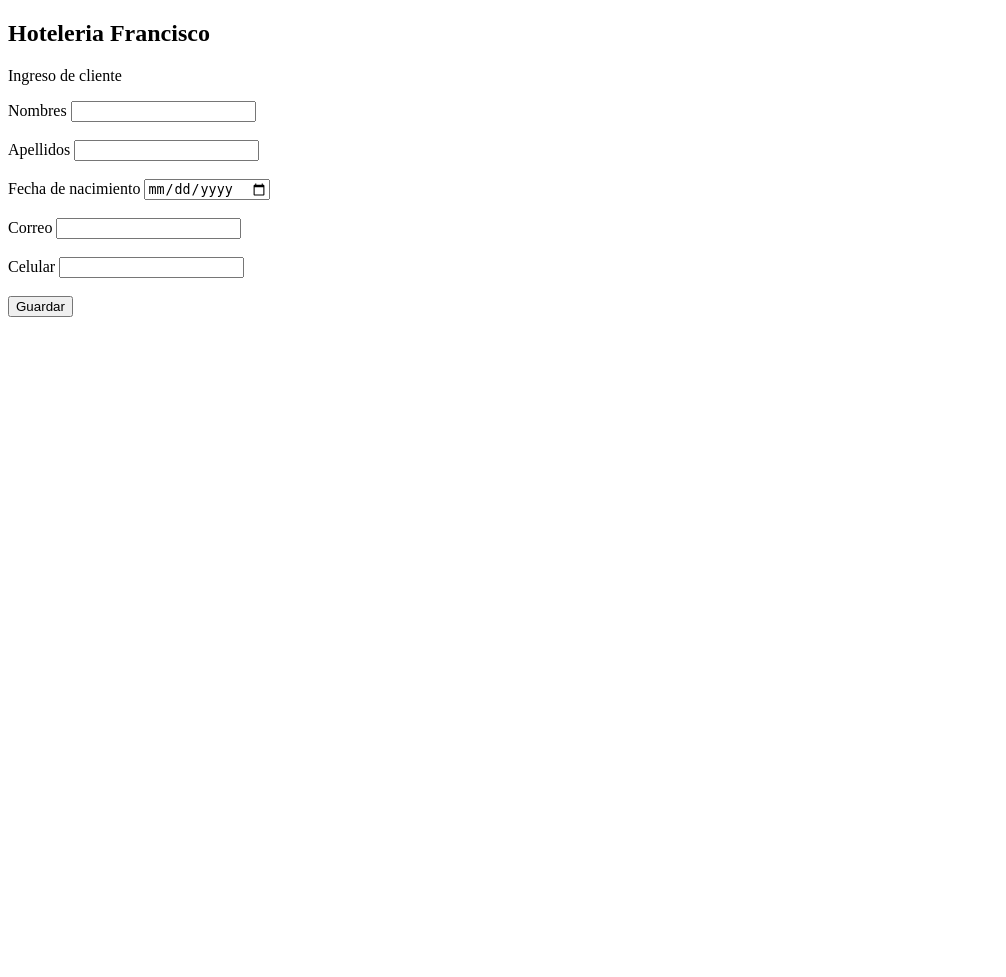
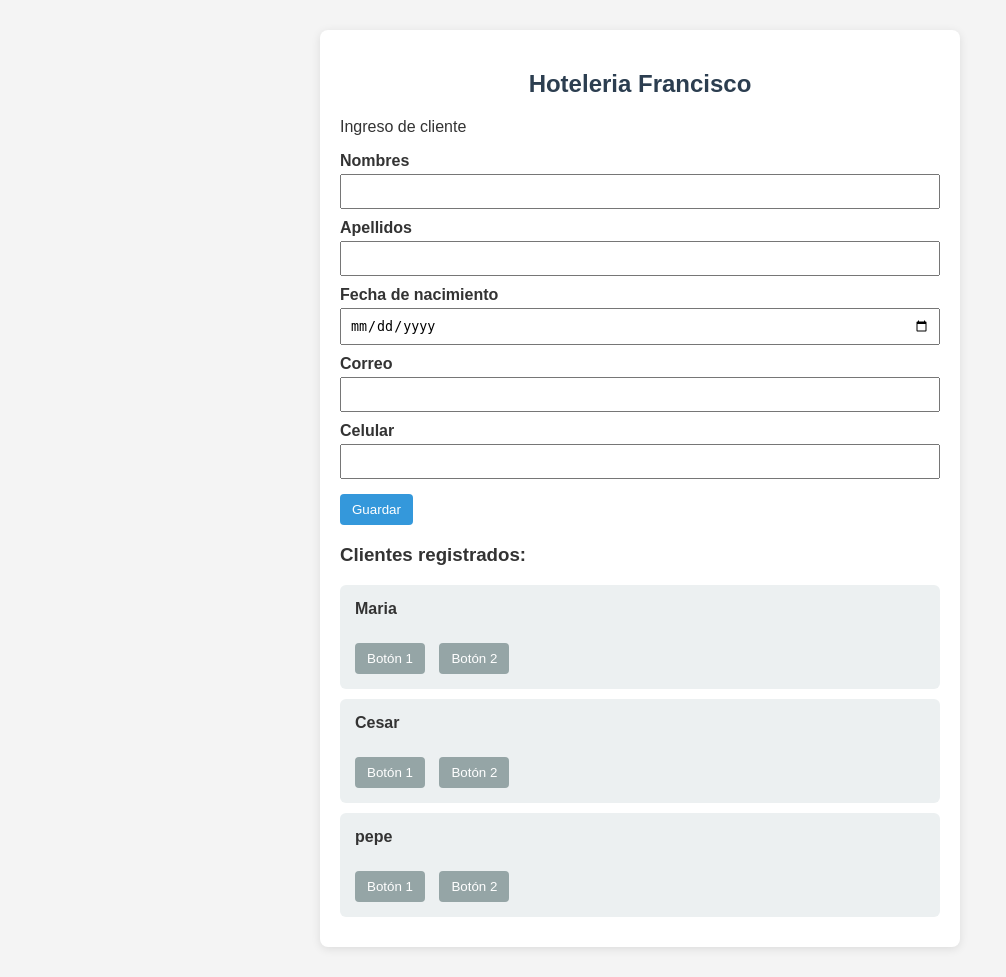
Before and after one commit to Marcwos/CRUD_RegistroClientes, a Flask app: page / in a window 1280 px wide. Shown: the whole page, without its empty margins (0-1006 px from the left). Before the commit the page ends 317 px from the top, so only its background shows below. Run offline with Flask 3, Linux system fonts and the light colour scheme; data comes from the database, SQL or seed files in the repository.

Commit message:
recuadros clientes y css

```diff
--- a/app.py
+++ b/app.py
@@ -1,11 +1,12 @@
 from flask import Flask, render_template, request, redirect
-from utils.helpers import guardar_cliente
+from utils.helpers import guardar_cliente, obtener_clientes  # <- importar función nueva
 
 app = Flask(__name__)
 
 @app.route('/')
 def index():
-    return render_template('index.html')
+    clientes = obtener_clientes()  # <- Obtener lista de clientes
+    return render_template('index.html', clientes=clientes)
 
 @app.route('/guardar', methods=['POST'])
 def guardar():
--- /dev/null
+++ b/static/style.css
@@ -0,0 +1,67 @@
+body {
+    font-family: Arial, sans-serif;
+    margin: 30px;
+    background-color: #f4f4f4;
+    color: #333;
+}
+
+.contenedor {
+    max-width: 600px;
+    margin: auto;
+    padding: 20px;
+    background-color: white;
+    border-radius: 8px;
+    box-shadow: 0px 2px 10px rgba(0, 0, 0, 0.1);
+}
+
+.subtitulo {
+    text-align: center;
+    color: #2c3e50;
+}
+
+.formulario label {
+    display: block;
+    margin-top: 10px;
+    font-weight: bold;
+}
+
+.formulario input {
+    width: 100%;
+    padding: 8px;
+    margin-top: 4px;
+    box-sizing: border-box;
+}
+
+button {
+    margin-top: 15px;
+    padding: 8px 12px;
+    border: none;
+    background-color: #3498db;
+    color: white;
+    border-radius: 4px;
+    cursor: pointer;
+}
+
+button:hover {
+    background-color: #2980b9;
+}
+
+.cliente-card {
+    background-color: #ecf0f1;
+    padding: 15px;
+    margin: 10px 0;
+    border-radius: 6px;
+}
+
+.botones {
+    margin-top: 10px;
+}
+
+.botones button {
+    margin-right: 10px;
+    background-color: #95a5a6;
+}
+
+.botones button:hover {
+    background-color: #7f8c8d;
+}
--- a/templates/index.html
+++ b/templates/index.html
@@ -3,31 +3,45 @@
 <head>
     <meta charset="UTF-8">
     <meta name="viewport" content="width=device-width, initial-scale=1.0">
-    <title>Document</title>
+    <title>Hoteleria Francisco</title>
+    <link rel="stylesheet" href="static\style.css">
 </head>
 <body>
     <div class="contenedor">
         <h2 class="subtitulo">Hoteleria Francisco</h2>
         <p class="texto">Ingreso de cliente</p>
 
-        <form method="POST" action="/guardar">
+        <form method="POST" action="/guardar" class="formulario">
             <label for="nombre">Nombres</label>
-            <input type="text" name="nombre" id="nombre"><br><br>
+            <input type="text" name="nombre" id="nombre"><br>
 
             <label for="apellido">Apellidos</label>
-            <input type="text" name="apellido" id="apellido"><br><br>
+            <input type="text" name="apellido" id="apellido"><br>
 
             <label for="fecha_nacimiento">Fecha de nacimiento</label>
-            <input type="date" name="fecha_nacimiento" id="fecha_nacimiento"><br><br>
+            <input type="date" name="fecha_nacimiento" id="fecha_nacimiento"><br>
 
             <label for="correo">Correo</label>
-            <input type="email" name="correo" id="correo"><br><br>
+            <input type="email" name="correo" id="correo"><br>
 
             <label for="celular">Celular</label>
-            <input type="text" name="celular" id="celular"><br><br>
+            <input type="text" name="celular" id="celular"><br>
 
-            <button type="submit">Guardar</button><br><br>
+            <button type="submit">Guardar</button>
         </form>
+
+        <h3>Clientes registrados:</h3>
+        {% for cliente in clientes %}
+            <div class="cliente-card">
+                <strong>{{ cliente.nombre }}</strong>
+                <div class="botones">
+                    <button>Botón 1</button>
+                    <button>Botón 2</button>
+                </div>
+            </div>
+        {% else %}
+            <p>No hay clientes registrados aún.</p>
+        {% endfor %}
     </div>
 </body>
 </html>
--- a/utils/helpers.py
+++ b/utils/helpers.py
@@ -1,4 +1,5 @@
 from sqlalchemy import create_engine, text
+import sqlite3
 
 engine = create_engine('sqlite:///crudregistro.db')
 
@@ -16,3 +17,12 @@ def guardar_cliente(nombre, apellido, fecha_nacimiento, correo, celular):
             'celular': celular
         })
         conn.commit()
+
+
+def obtener_clientes():
+    conexion = sqlite3.connect('crudregistro.db')
+    cursor = conexion.cursor()
+    cursor.execute("SELECT nombre FROM registro_cliente")  # Solo usamos el nombre por ahora
+    filas = cursor.fetchall()
+    conexion.close()
+    return [{'nombre': fila[0]} for fila in filas]
```
